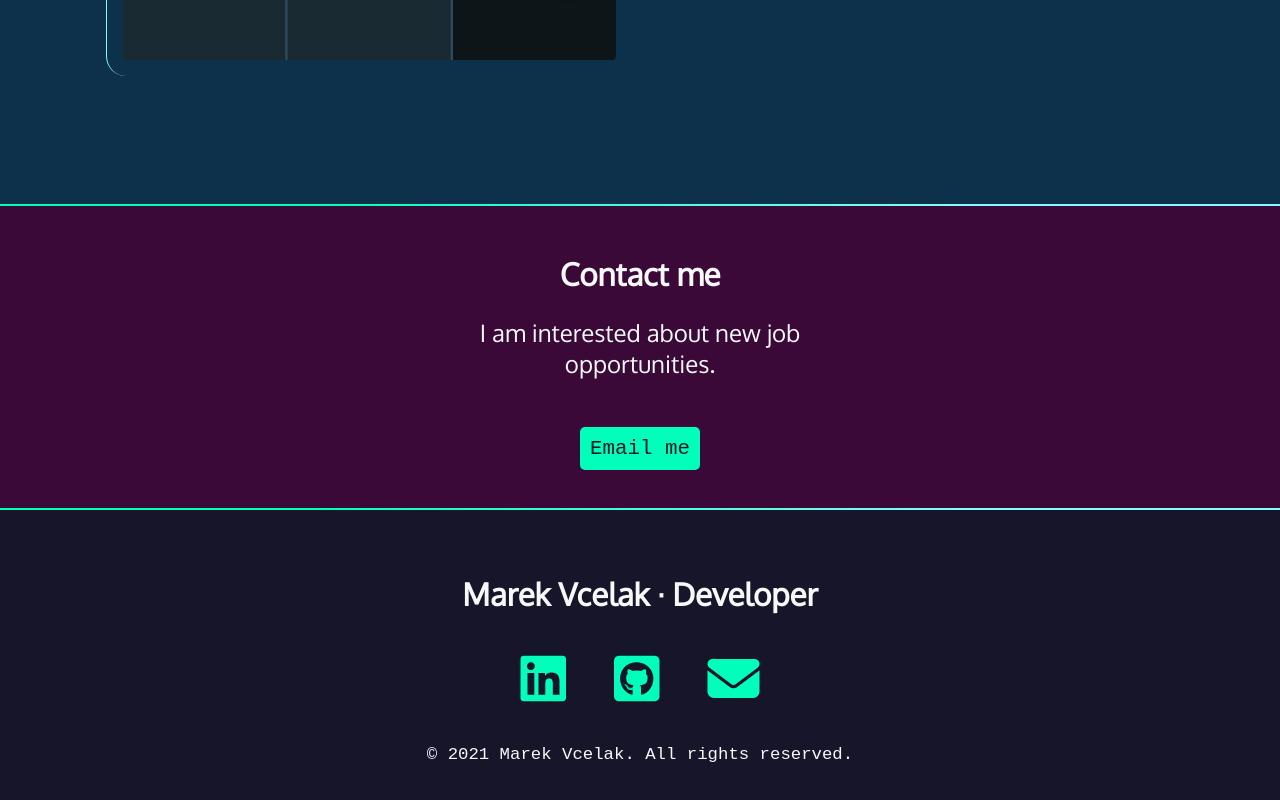
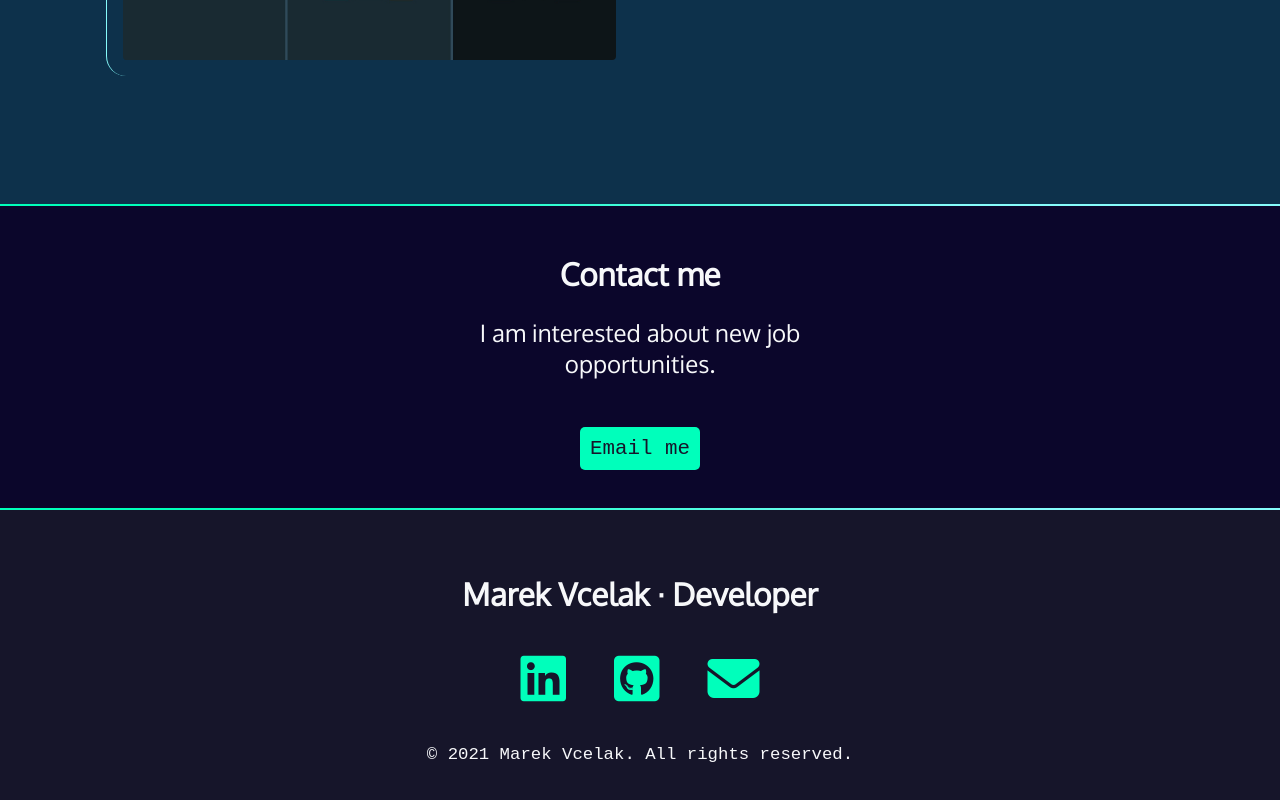
Before and after one commit to VcelakMarek/Portfolio, a React (Vite) app: page / in a window 1280 px wide. Shown: the part 2034-2834 px from the top of the page. Built offline with nearby package versions, Linux system fonts and the light colour scheme; a web font is replaced by a local one.

Commit message:
fix "fa-" :hover, change color

```diff
--- a/src/css/styles.css
+++ b/src/css/styles.css
@@ -1,14 +1,14 @@
 :root {
   --black: #16152a;
   --dkblue: #0d314b;
-  --plum: #3a0938;
+  --plum: #0b062b;
   --hover-green: #60ffd7;
   --green: #00ffbb;
   --aqua: #86fbfb;
   --white: #f7f8fa;
   --font-size: 1.3rem;
   --mono: "Oxygen mono", monospace;
-  --sans: Oxygen, sans-serif;
+  --sans: "Oxygen", sans-serif;
 }
 html {
   box-sizing: border-box;
@@ -81,6 +81,9 @@ nav [class*="fa-"] {
   font-size: 150%;
   color: var(--green);
 }
+nav [class*="fa-"]:hover {
+  color: var(--hover-green);
+}
 nav a {
   color: var(--white);
   text-decoration: none;
@@ -108,7 +111,7 @@ nav .button:hover {
 }
 /* intro styles */
 #intro {
-  padding: 7rem 1rem; /* top right bottom left*/
+  padding: 7rem 1rem;
   max-width: 1100px;
   margin: 0 auto;
 }
```
